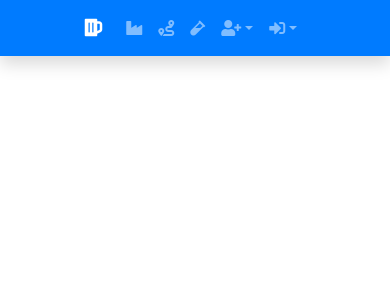
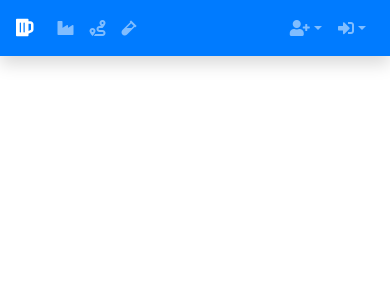
Before and after one commit to mathewpwheatley/brewery-run-frontend, a React (Create React App) app: page / in a window 390 px wide. Shown: the top 300 px of the page. Built offline with nearby package versions, Linux system fonts and the light colour scheme.

Commit message:
Update NavigationBar to use npm bootstrap

```diff
--- a/public/index.html
+++ b/public/index.html
@@ -24,14 +24,6 @@
       Learn how to configure a non-root public URL by running `npm run build`.
     -->
 
-    <!-- Optional JavaScript (jQuery first, then Popper.js, then Bootstrap JS) -->
-    <script src="https://code.jquery.com/jquery-3.5.1.slim.min.js" integrity="sha384-DfXdz2htPH0lsSSs5nCTpuj/zy4C+OGpamoFVy38MVBnE+IbbVYUew+OrCXaRkfj" crossorigin="anonymous"></script>
-    <script src="https://cdn.jsdelivr.net/npm/popper.js@1.16.0/dist/umd/popper.min.js" integrity="sha384-Q6E9RHvbIyZFJoft+2mJbHaEWldlvI9IOYy5n3zV9zzTtmI3UksdQRVvoxMfooAo" crossorigin="anonymous"></script>
-    <script src="https://stackpath.bootstrapcdn.com/bootstrap/4.5.0/js/bootstrap.min.js" integrity="sha384-OgVRvuATP1z7JjHLkuOU7Xw704+h835Lr+6QL9UvYjZE3Ipu6Tp75j7Bh/kR0JKI" crossorigin="anonymous"></script>
-
-    <!-- Bootstrap/Bootswatch CSS CND & stylesheets -->
-    <link rel="stylesheet" href="https://stackpath.bootstrapcdn.com/bootstrap/4.5.0/css/bootstrap.min.css" integrity="sha384-9aIt2nRpC12Uk9gS9baDl411NQApFmC26EwAOH8WgZl5MYYxFfc+NcPb1dKGj7Sk" crossorigin="anonymous">
-
     <!-- Custom CSS -->
     <link rel="stylesheet" href="%PUBLIC_URL%/style.css">
 
--- a/src/components/NavigationBar.js
+++ b/src/components/NavigationBar.js
@@ -1,85 +1,109 @@
 import React, {Component, Fragment} from 'react'
 import {connect} from 'react-redux'
 import {NavLink} from 'react-router-dom'
+import Navbar from 'react-bootstrap/Navbar'
+import Nav from 'react-bootstrap/Nav'
+import Dropdown from 'react-bootstrap/Dropdown'
 import CreateAccountForm from './CreateAccountForm.js'
 import LogInForm from './LogInForm.js'
 
 class NavigationBar extends Component {
     render () {
         return (
-            <header className="navbar navbar-expand navbar-dark bg-primary shadow flex-column flex-md-row bd-navbar">
+            <Navbar className="shadow" bg="primary" variant="dark">
+                <Navbar.Collapse>
+                    <NavLink exact to="/" title="Beer Run">
+                        <Navbar.Brand>
+                            <i className="fas fa-beer"/>
+                            <span className="d-none d-sm-none d-md-inline"> Beer Run</span>
+                        </Navbar.Brand>
+                    </NavLink>
 
-                <nav className="collapse navbar-collapse" >
-                    <NavLink className="navbar-brand" exact to="/" title="Beer Run">
-                        <i className="fas fa-beer"/>
-                        <span className="d-none d-sm-none d-md-inline"> Beer Run</span>
-                    </NavLink>
-                    <ul className="navbar-nav mr-auto">
-                        <li className="nav-item">
+                    <Nav className="mr-auto">
+                        <Nav.Item>
                             <NavLink className="nav-link" to="/breweries" title="Breweries">
                                 <i className="fas fa-industry"/>
                                 <span className="d-none d-sm-none d-md-inline"> Breweries</span>
                             </NavLink>
-                        </li>
-                        <li className="nav-item">
+                        </Nav.Item>
+                        <Nav.Item>
                             <NavLink className="nav-link" to="/circuits" title="Circuits">
                                 <i className="fas fa-route"/>
                                 <span className="d-none d-sm-none d-md-inline"> Circuits</span>
                             </NavLink>
-                        </li>
-                        <li className="nav-item">
+                            </Nav.Item>
+                        <Nav.Item>
                             <NavLink className="nav-link" exact to="/test-fetch" title="Test Fetch">
                                 <i className="fas fa-vial"/>
                                 <span className="d-none d-sm-none d-md-inline"> Test Fetch</span>
                             </NavLink>
-                        </li>
-                    </ul>
+                        </Nav.Item>
+                    </Nav>
 
-                    <ul className="navbar-nav ml-md-auto">
-
+                    <Nav className="ml-md-auto">
                         {/* Conditionally render via && operator acting as if statement */}
                         {!this.props.user.userID &&
                             <Fragment>
-                                <li className="nav-item dropdown">
-                                    <div className="nav-link dropdown-toggle" data-toggle="dropdown" aria-haspopup="true" aria-expanded="false">
+                                <Dropdown as={Nav.Item}>
+                                    <Dropdown.Toggle as={Nav.Link}>
                                         <i className="fas fa-user-plus"/>
                                         <span className="d-none d-sm-none d-md-inline"> Create Account</span>
-                                    </div>
-                                    <CreateAccountForm />
-                                </li>
-
-                                <li className="nav-item dropdown">
-                                    <div className="nav-link dropdown-toggle" data-toggle="dropdown" aria-haspopup="true" aria-expanded="false">
+                                    </Dropdown.Toggle>
+                                    <Dropdown.Menu alignRight>
+                                        <Dropdown.Item><CreateAccountForm /></Dropdown.Item>
+                                    </Dropdown.Menu>
+                                </Dropdown>
+                                <Dropdown as={Nav.Item}>
+                                    <Dropdown.Toggle as={Nav.Link}>
                                         <i className="fas fa-sign-in-alt"/>
                                         <span className="d-none d-sm-none d-md-inline"> Log In</span>
-                                    </div>
-                                    <LogInForm />
-                                </li>
+                                    </Dropdown.Toggle>
+                                    <Dropdown.Menu alignRight>
+                                        <Dropdown.Item><LogInForm /></Dropdown.Item>
+                                    </Dropdown.Menu>
+                                </Dropdown>
                             </Fragment>
                         }
 
                         {/* Conditionally render via && operator acting as if statement */}
                         {this.props.user.userID &&
-                            <li className="nav-item dropdown">
-                                <div className="nav-link dropdown-toggle" data-toggle="dropdown" aria-haspopup="true" aria-expanded="false">
+                            <Dropdown as={Nav.Item}>
+                                <Dropdown.Toggle as={Nav.Link}>
                                     <i className="fas fa-running"/>
                                     <span className="d-none d-sm-none d-md-inline"> {this.props.user.userName}</span>
-                                </div>
-                                <div className="dropdown-menu dropdown-menu-right" aria-labelledby="navbarDropdown">
-                                    <h6 className="dropdown-header"><i className="fas fa-star"/> Favorite</h6>
-                                    <NavLink className="dropdown-item" exact to="/favorite-breweries" title="Favorite Breweries"><i className="fas fa-industry"/> Breweries</NavLink>
-                                    <NavLink className="dropdown-item" exact to="/favorite-circuits" title="Favorite Circuits"><i className="fas fa-route"/> Circuits</NavLink>
-                                    <div className="dropdown-divider"></div>
-                                    <NavLink className="dropdown-item" exact to="/account" title="Account"><i className="fas fa-address-card"/> Account</NavLink>
-                                    <div className="dropdown-divider"></div>
-                                    <NavLink className="dropdown-item" exact to="/log-out" title="Log Out"><i className="fas fa-sign-out-alt"/> Log Out</NavLink>
-                                </div>
-                            </li>
+                                </Dropdown.Toggle>
+                                <Dropdown.Menu alignRight>
+                                    <Dropdown.Header>
+                                        <i className="fas fa-star"/> Favorite
+                                    </Dropdown.Header>
+                                    <Dropdown.Item>
+                                        <NavLink className="nav-link" exact to="/favorite-breweries" title="Favorite Breweries">
+                                            <i className="fas fa-industry"/> Breweries
+                                        </NavLink>
+                                    </Dropdown.Item>
+                                    <Dropdown.Item>
+                                        <NavLink className="nav-link" exact to="/favorite-circuits" title="Favorite Circuits">
+                                            <i className="fas fa-route"/> Circuits
+                                        </NavLink>
+                                    </Dropdown.Item>
+                                    <Dropdown.Divider />
+                                    <Dropdown.Item>
+                                        <NavLink className="nav-link" exact to="/account" title="Account">
+                                            <i className="fas fa-address-card"/> Account
+                                        </NavLink>
+                                    </Dropdown.Item>
+                                    <Dropdown.Divider />
+                                    <Dropdown.Item>
+                                        <NavLink className="nav-link" exact to="/log-out" title="Log Out">
+                                            <i className="fas fa-sign-out-alt"/> Log Out
+                                        </NavLink>
+                                    </Dropdown.Item>
+                                </Dropdown.Menu>
+                            </Dropdown>
                         }
-                    </ul>
-                </nav>
-
-            </header>
+                    </Nav>
+                </Navbar.Collapse>
+            </Navbar>
         )
     }
 }
--- a/src/index.js
+++ b/src/index.js
@@ -7,6 +7,7 @@ import thunk from 'redux-thunk'
 import App from './App.js'
 import rootReducer from './reducers/index.js'
 import * as serviceWorker from './serviceWorker'
+import 'bootstrap/dist/css/bootstrap.min.css'
 
 // Create redux store, the two window options connect to the redux chrome extension and the last is for asynchronous dispatch
 const composeEnhancers = composeWithDevTools({})
```
